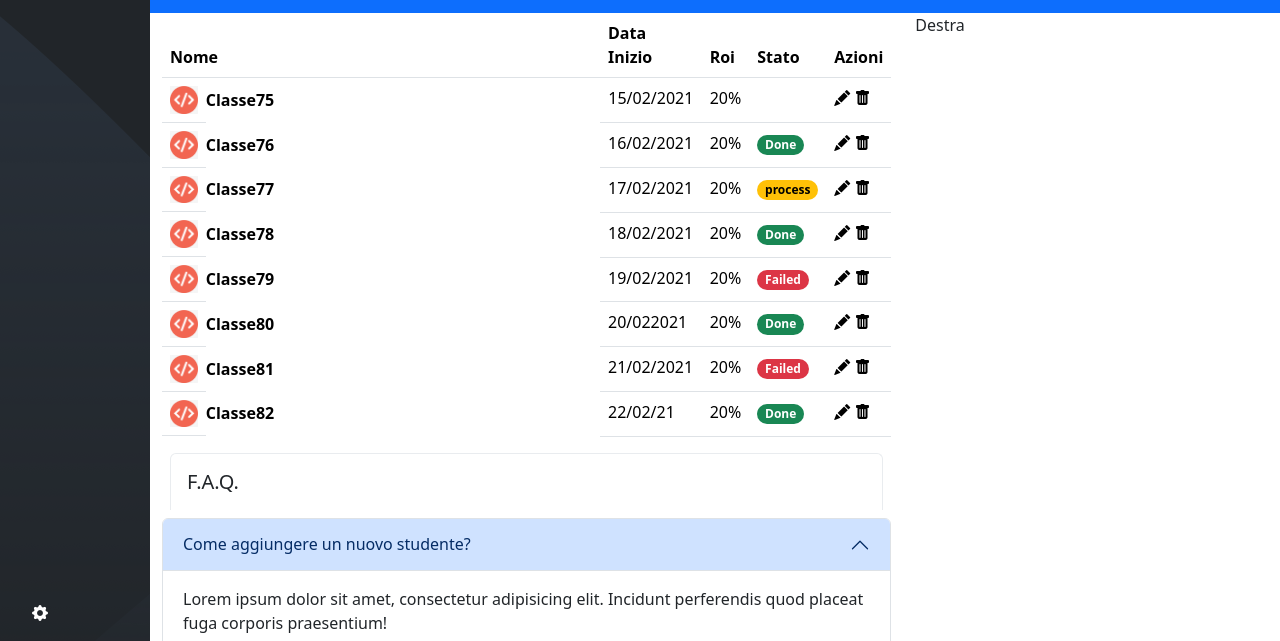
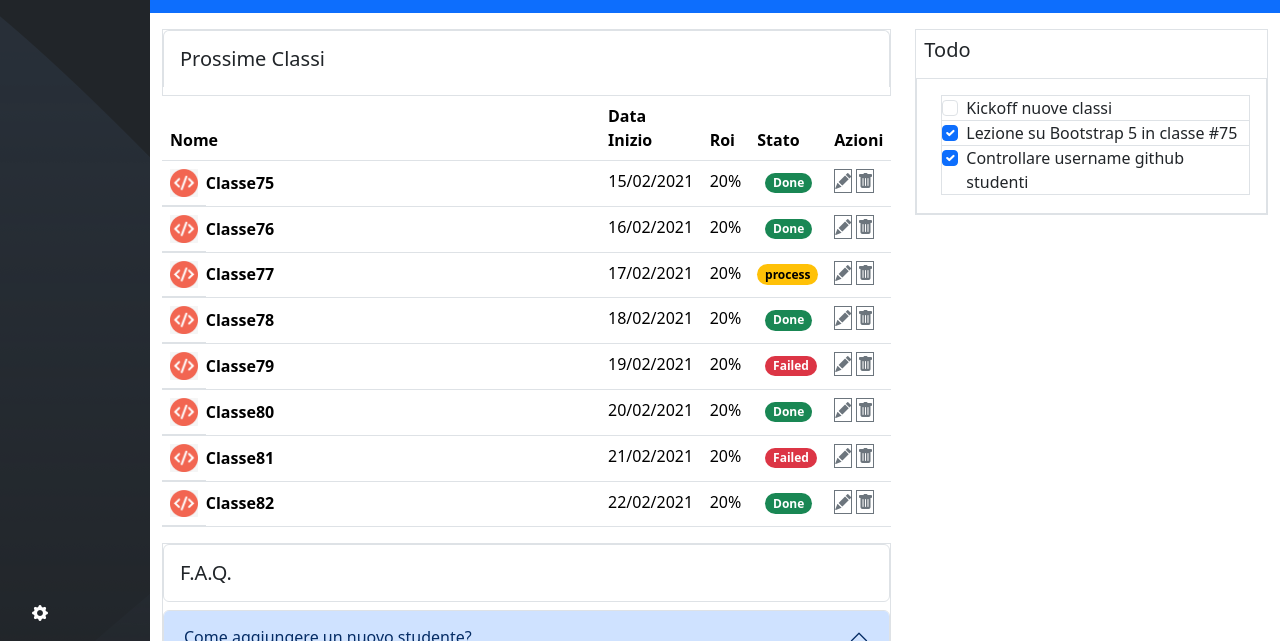
Before and after one commit to kleantmenkulazi/html-css-bootstrap-dashboard, a plain HTML site: page index.html in a window 1280 px wide. Shown: the part 159-800 px from the top of the page. Drawn offline with nearby package versions, Linux system fonts and the light colour scheme.

Commit message:
Esercizio quasi terminato

```diff
--- a/index.html
+++ b/index.html
@@ -111,14 +111,20 @@
         </header>
         <section class="">
 
-            <div class="container-fluid">
+            <div class="container-fluid mt-3">
                 <div class="row">
                     <div class="col-12 col-lg-8">
 
 
-                        <table class="table">
+                        <table class="table ">
                             <thead>
-                              <tr>
+                                <div class="border">
+                                <h5 class="ms-0 border rounded-top border-bottom-0 p-3">
+                                    Prossime Classi
+                                </h5>
+                            </thead>
+                            <thead>
+                              <tr class="border-bottom">
                                 <th scope="col">Nome</th>
                                 <th scope="col">Data Inizio</th>
                                 <th scope="col">Roi</th>
@@ -127,96 +133,97 @@
                               </tr>
                             </thead>
                             <tbody>
-                              <tr>
+                              <tr class="border-bottom">
                                 <th scope="row" class="d-flex align-items-center ridimensionamento-immagine gap-2 border-bottom">
                                     <img src="./img/class-avatar.jpg" class="img-fluid" alt="">Classe75</th>
                                 <td class="text-center">15/02/2021</td>
                                 <td>20%</td>
-                                <td><span class="badge rounded-pilltext-bg-success ">Done</span></td>
-                                <td>
-                                    <i class="bi bi-pencil-fill"></i>
-                                    <i class="bi bi-trash-fill"></i>
+                                <td><span class="badge rounded-pill text-bg-success text-wrap ms-2">Done</span></td>
+                                <td class="gap-2">
+                                    <i class="bi bi-pencil-fill border border-secondary text-secondary"></i>
+                                    <i class="bi bi-trash-fill border border-secondary text-secondary"></i>
                                 </td>
                               </tr>
-                              <tr>
+                              <tr class="border-bottom">
                                 <th scope="row" class="d-flex align-items-center ridimensionamento-immagine gap-2">
                                     <img src="./img/class-avatar.jpg" class="img-fluid" alt="">Classe76</p>
                                 </th>
                                 <td>16/02/2021</td>
                                 <td>20%</td>
-                                <td><span class="badge rounded-pill text-bg-success">Done</span></td>
-                                <td>
-                                    <i class="bi bi-pencil-fill"></i>
-                                    <i class="bi bi-trash-fill"></i>
+                                <td><span class="badge rounded-pill text-bg-success ms-2">Done</span></td>
+                                <td class="gap-2">
+                                    <i class="bi bi-pencil-fill border border-secondary text-secondary"></i>
+                                    <i class="bi bi-trash-fill border border-secondary text-secondary"></i>
                                 </td>
                               </tr>
-                              <tr>
+                              <tr class="border-bottom">
                                 <th scope="row" class="d-flex align-items-center ridimensionamento-immagine gap-2">
                                     <img src="./img/class-avatar.jpg" class="img-fluid" alt="">Classe77</th>
                                 <td>17/02/2021</td>
                                 <td>20%</td>
                                 <td><span class="badge rounded-pill text-bg-warning">process</span></td>
-                                <td>
-                                    <i class="bi bi-pencil-fill"></i>
-                                    <i class="bi bi-trash-fill"></i>
+                                <td class="gap-2">
+                                    <i class="bi bi-pencil-fill border border-secondary text-secondary"></i>
+                                    <i class="bi bi-trash-fill border border-secondary text-secondary"></i>
                                 </td>
                               </tr>
-                              <tr>
+                              <tr class="border-bottom">
                                 <th scope="row" class="d-flex align-items-center ridimensionamento-immagine gap-2">
                                     <img src="./img/class-avatar.jpg" class="img-fluid" alt="">Classe78</th>
                                 <td>18/02/2021</td>
                                 <td>20%</td>
-                                <td><span class="badge rounded-pill text-bg-success">Done</span></td>
-                                <td>
-                                    <i class="bi bi-pencil-fill"></i>
-                                    <i class="bi bi-trash-fill"></i>
+                                <td><span class="badge rounded-pill text-bg-success ms-2">Done</span></td>
+                                <td class="gap-2">
+                                    <i class="bi bi-pencil-fill border border-secondary text-secondary"></i>
+                                    <i class="bi bi-trash-fill border border-secondary text-secondary"></i>
                                 </td>
                               </tr>
-                              <tr>
+                              <tr class="border-bottom">
                                 <th scope="row" class="d-flex align-items-center ridimensionamento-immagine gap-2">
                                     <img src="./img/class-avatar.jpg" class="img-fluid" alt="">Classe79</th>
                                 <td>19/02/2021</td>
                                 <td>20%</td>
-                                <td><span class="badge rounded-pill text-bg-danger">Failed</span></td>
-                                <td>
-                                    <i class="bi bi-pencil-fill"></i>
-                                    <i class="bi bi-trash-fill"></i>
+                                <td><span class="badge rounded-pill text-bg-danger ms-2">Failed</span></td>
+                                <td class="gap-2">
+                                    <i class="bi bi-pencil-fill border border-secondary text-secondary"></i>
+                                    <i class="bi bi-trash-fill border border-secondary text-secondary"></i>
                                 </td>
                               </tr>
-                              <tr>
+                              <tr class="border-bottom">
                                 <th scope="row" class="d-flex align-items-center ridimensionamento-immagine gap-2">
                                     <img src="./img/class-avatar.jpg" class="img-fluid" alt="">Classe80</th>
-                                <td>20/022021</td>
+                                <td>20/02/2021</td>
                                 <td>20%</td>
-                                <td><span class="badge rounded-pill text-bg-success">Done</span></td>
-                                <td>
-                                    <i class="bi bi-pencil-fill"></i>
-                                    <i class="bi bi-trash-fill"></i>
+                                <td><span class="badge rounded-pill text-bg-success ms-2">Done</span></td>
+                                <td class="gap-2">
+                                    <i class="bi bi-pencil-fill border border-secondary text-secondary"></i>
+                                    <i class="bi bi-trash-fill border border-secondary text-secondary"></i>
                                 </td>
                               </tr>
-                              <tr>
+                              <tr class="border-bottom">
                                 <th scope="row" class="d-flex align-items-center ridimensionamento-immagine gap-2">
                                     <img src="./img/class-avatar.jpg" class="img-fluid" alt="">Classe81</th>
                                 <td>21/02/2021</td>
                                 <td>20%</td>
-                                <td><span class="badge rounded-pill text-bg-danger">Failed</span></td>
-                                <td>
-                                    <i class="bi bi-pencil-fill"></i>
-                                    <i class="bi bi-trash-fill"></i>
+                                <td><span class="badge rounded-pill text-bg-danger ms-2">Failed</span></td>
+                                <td class="gap-2">
+                                    <i class="bi bi-pencil-fill border border-secondary text-secondary"></i>
+                                    <i class="bi bi-trash-fill border border-secondary text-secondary"></i>
                                 </td>
                               </tr>
-                              <tr>
+                              <tr class="border-bottom">
                                 <th scope="row" class="d-flex align-items-center ridimensionamento-immagine gap-2">
                                     <img src="./img/class-avatar.jpg" class="img-fluid" alt="">Classe82</th>
-                                <td>22/02/21</td>
+                                <td>22/02/2021</td>
                                 <td>20%</td>
-                                <td><span class="badge rounded-pill text-bg-success">Done</span></td>
+                                <td><span class="badge rounded-pill text-bg-success ms-2">Done</span></td>
                                 <td class="gap-2">
-                                    <i class="bi bi-pencil-fill"></i>
-                                    <i class="bi bi-trash-fill"></i>
+                                    <i class="bi bi-pencil-fill border border-secondary text-secondary"></i>
+                                    <i class="bi bi-trash-fill border border-secondary text-secondary"></i>
                                 </td>
                               </tr>
                             </tbody>
+                        </div>
                           </table>
 
 
@@ -241,9 +248,11 @@
 
 
                         <div class="accordion" id="accordionExample">
-                            <h5 class="border border-light-subtle border-bottom-0 mx-2 p-3 rounded-top">
-                                F.A.Q.
-                            </h5>
+                            <div class="border">
+                                <h5 class="border rounded  ms-0 p-3 rounded-top">
+                                    F.A.Q.
+                                </h5>
+
                             <div class="accordion-item">
 
                               <h2 class="accordion-header">
@@ -287,11 +296,65 @@
                                 </div>
                               </div>
                             </div>
+                            </div>
                           </div>
                     </div>
                     <div class="col-12 col-lg-4">
-                        Destra
+                        <div class="border">
+                            <h5 class="p-2">
+                                Todo
+                            </h5>
+                            <div class="border p-3">
+                            <div class="form-check border border-bottom-0 gap-2 ms-2 mb-0">
+                                <input class="form-check-input" type="checkbox" value="" id="flexCheckDefault">
+                                <label class="form-check-label" for="flexCheckDefault">
+                                    Kickoff nuove classi
+                                </label>
+                            </div>
+                            <div class="form-check border gap-2 ms-2 mb-0">
+                                <input class="form-check-input" type="checkbox" value="" id="flexCheckChecked" checked>
+                                <label class="form-check-label" for="flexCheckChecked">
+                                    Lezione su Bootstrap 5 in classe #75
+                                </label>
+                            </div>
+                            <div class="form-check border border-top-0 gap-2 ms-2 mt-0">
+                                <input class="form-check-input" type="checkbox" value="" id="flexCheckChecked" checked>
+                                <label class="form-check-label" for="flexCheckChecked">
+                                    Controllare username github studenti
+                                </label>
+                            </div>
+                        </div>
+                        </div>
                     </div>
+
+                    <div class="border">
+                    <div class="card" style="width: 18rem;">
+                        <img src="./img/stats.jpeg" class="card-img-top" alt="...">
+                        <div class="card-body">
+                          <h5 class="card-title border-bottom-0">Utenti attivi</h5>
+                          <p class="card-text border-bottom">Lista degli utenti attivi in piattaforma nell'ultimo mese</p>
+                          <div class="mb-3 border d-flex f">
+                            <ul class="lista-da-sistemare">
+                                <li class="border">
+                                    Gennaio:1200
+                                </li>
+                                <li class="border">
+                                    Febbraio: 800
+                                </li>
+                                <li class="border">
+                                Marzo:1500
+                                </li>
+                                <li>
+                                    <a href="#"class="border" >Visualizza report approfondito</a>
+                                </li>
+                            </ul>
+
+                        </div>
+                        </div>
+                      </div>
+                    </div>
+
+
                 </div>
             </div>
         </section>
```
Also changed, not shown: css/style.css (+8 -0 lines).
